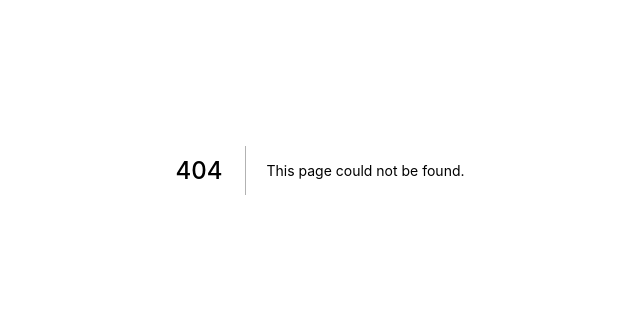
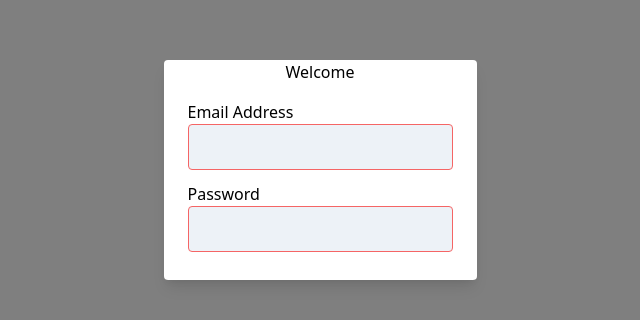
Before and after one commit to z280/sgca-ui, a Next.js app: page /login in a window 1280 px wide. Before the commit this address had no page. Shown: the part 230-550 px from the top of the page, without its empty margins (320-960 px from the left). Built offline with nearby package versions, Linux system fonts and the light colour scheme.

Commit message:
created login page

```diff
--- /dev/null
+++ b/pages/login.tsx
@@ -0,0 +1,22 @@
+import React from "react";
+import Card from "../components/Cards/Card";
+import LoginForm from '../components/Forms/LoginForm';
+
+
+interface Props {}
+
+const login = (props: Props) => {
+  return (
+    <>
+      <div className="h-screen bg-black bg-opacity-50 z-0">
+        <div className="container mx-auto h-full flex justify-center items-center z-10">
+          <Card title="Welcome">
+            <LoginForm />
+          </Card>
+        </div>
+      </div>
+    </>
+  );
+};
+
+export default login;
```
